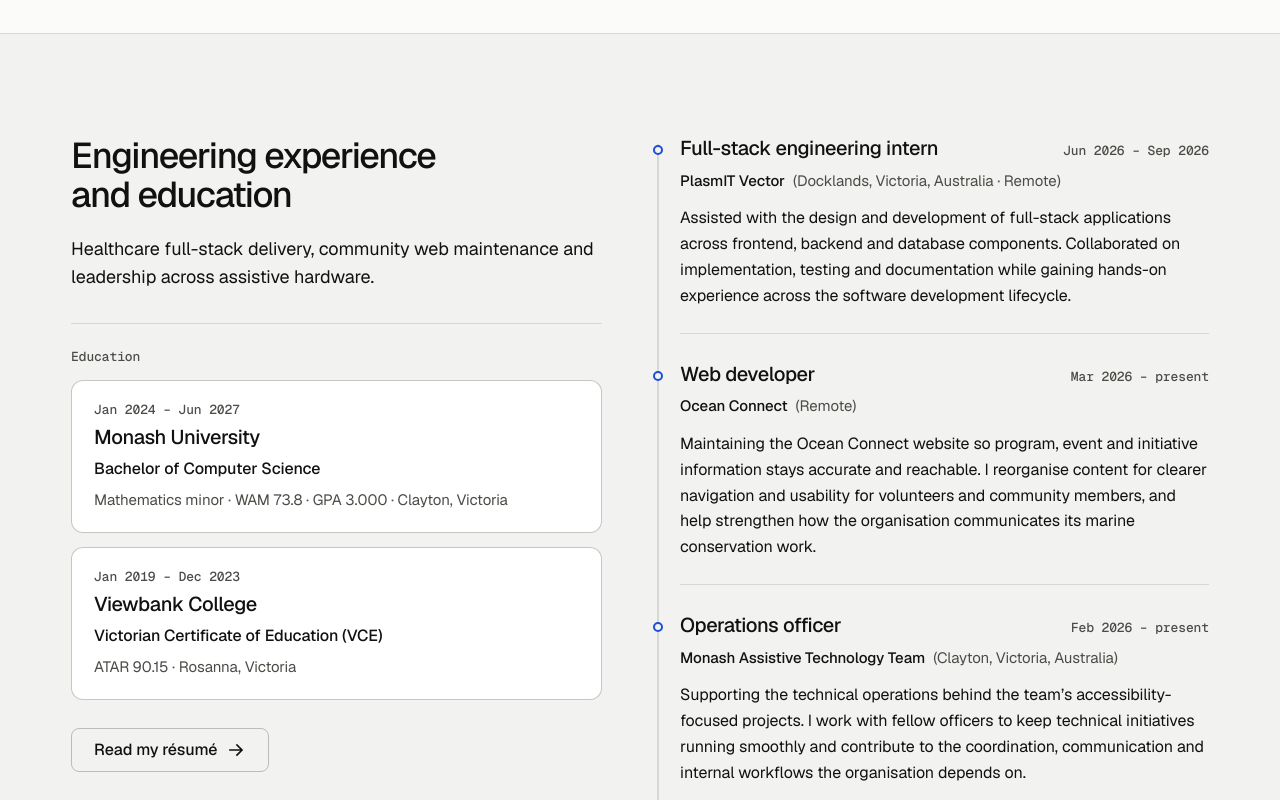
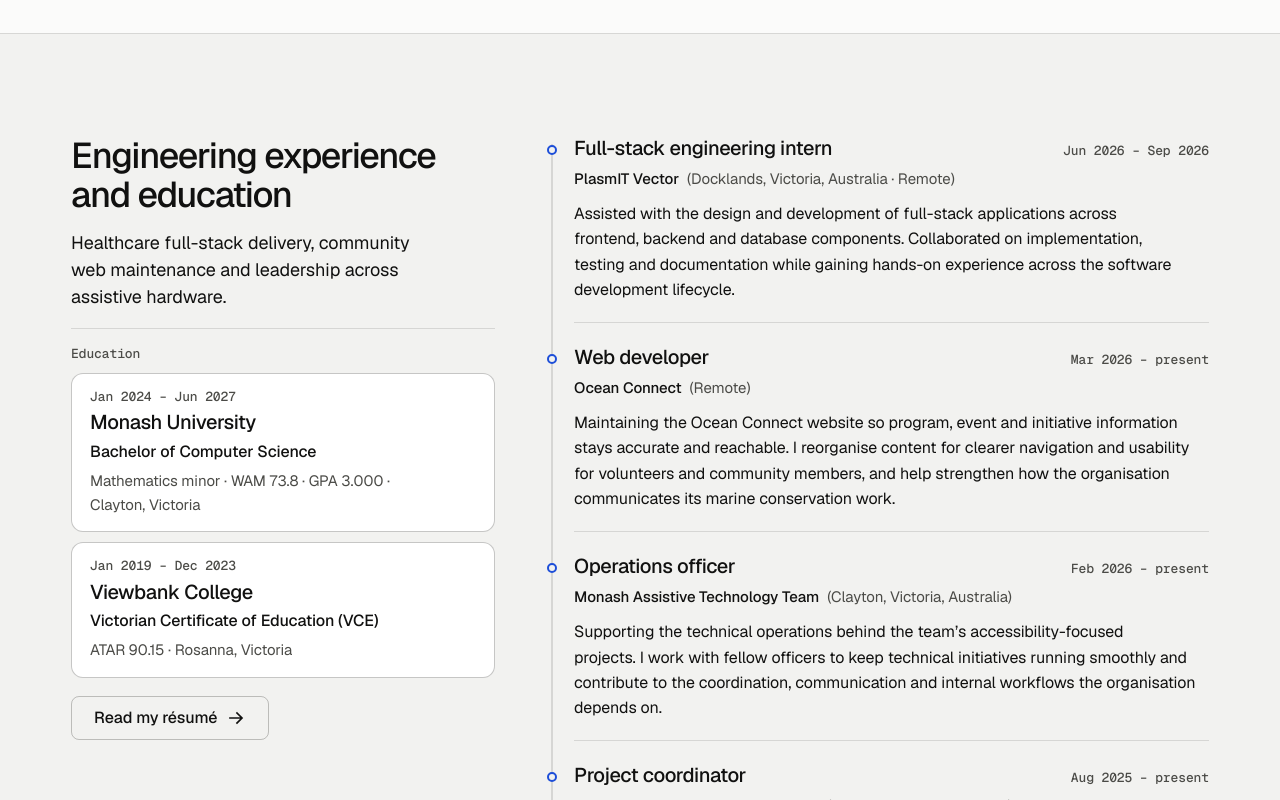
Before and after one commit to pjrus/p-jain-dev, a SvelteKit app: page / in a window 1280 px wide. Shown: the part 5040-5840 px from the top of the page. Built offline with nearby package versions, Linux system fonts and the light colour scheme.

Commit message:
style(experience): widen timeline ledger (0.78fr/1.22fr) and pin education header to eliminate empty left-column void

```diff
--- a/src/routes/+page.svelte
+++ b/src/routes/+page.svelte
@@ -472,7 +472,7 @@
         <span class="experience-spine-fill"></span>
       </div>
 
-      <div class="experience-list" data-sc-in data-sc-stagger="50">
+      <div class="experience-list" data-sc-in data-sc-stagger="35">
         {#each experience as item}
           <article class="experience-item">
             <span class="experience-node" aria-hidden="true"></span>
--- a/src/styles/experience.css
+++ b/src/styles/experience.css
@@ -1,6 +1,6 @@
 /* ============================================================================
    Act 5: Experience & Education Ledger with ScrollCraft --sc-p vertical spine
-   Shared equal-edge 6/6 split at x = 732px on 1440px
+   Balanced asymmetric split (0.78fr / 1.22fr) with sticky left context column
    ========================================================================== */
 
 .experience {
@@ -9,36 +9,37 @@
 
 .experience-grid {
   display: grid;
-  grid-template-columns: repeat(2, minmax(0, 1fr));
-  gap: 24px;
+  grid-template-columns: minmax(0, 0.78fr) minmax(0, 1.22fr);
+  gap: clamp(32px, 4vw, 56px);
   align-items: start;
 }
 
 .experience-header {
+  position: sticky;
+  top: calc(var(--nav-h) + 28px);
   display: grid;
-  gap: 20px;
-  padding-right: clamp(0px, 2vw, 40px);
+  gap: 14px;
 }
 
 .experience-intro {
   color: var(--ink);
   font-size: var(--t-lead);
-  line-height: 1.56;
-  max-width: 44ch;
+  line-height: 1.5;
+  max-width: 40ch;
 }
 
 .experience-education {
   display: grid;
-  gap: 14px;
-  margin-top: 12px;
-  padding-top: 24px;
+  gap: 10px;
+  margin-top: 4px;
+  padding-top: 16px;
   border-top: 1px solid var(--line);
 }
 
 .edu-mini-card {
   display: grid;
-  gap: 6px;
-  padding: 20px 22px;
+  gap: 4px;
+  padding: 14px 18px;
   border: 1px solid var(--line-strong);
   border-radius: var(--r-md);
   background: var(--surface-raised);
@@ -56,7 +57,7 @@
 }
 
 .experience-action {
-  margin-top: 8px;
+  margin-top: 4px;
 }
 
 .experience-ledger {
@@ -86,14 +87,14 @@
 
 .experience-list {
   display: grid;
-  gap: 28px;
+  gap: 22px;
 }
 
 .experience-item {
   position: relative;
   display: grid;
-  gap: 8px;
-  padding-bottom: 24px;
+  gap: 6px;
+  padding-bottom: 20px;
   border-bottom: 1px solid var(--line);
 }
 
@@ -142,10 +143,10 @@
 
 .experience-summary {
   margin-top: 4px;
-  max-width: var(--measure);
+  max-width: 66ch;
   color: var(--ink);
   font-size: var(--t-body);
-  line-height: 1.62;
+  line-height: 1.58;
 }
 
 @media (max-width: 960px) {
@@ -155,7 +156,7 @@
   }
 
   .experience-header {
-    padding-right: 0;
+    position: static;
   }
 }
 
```
